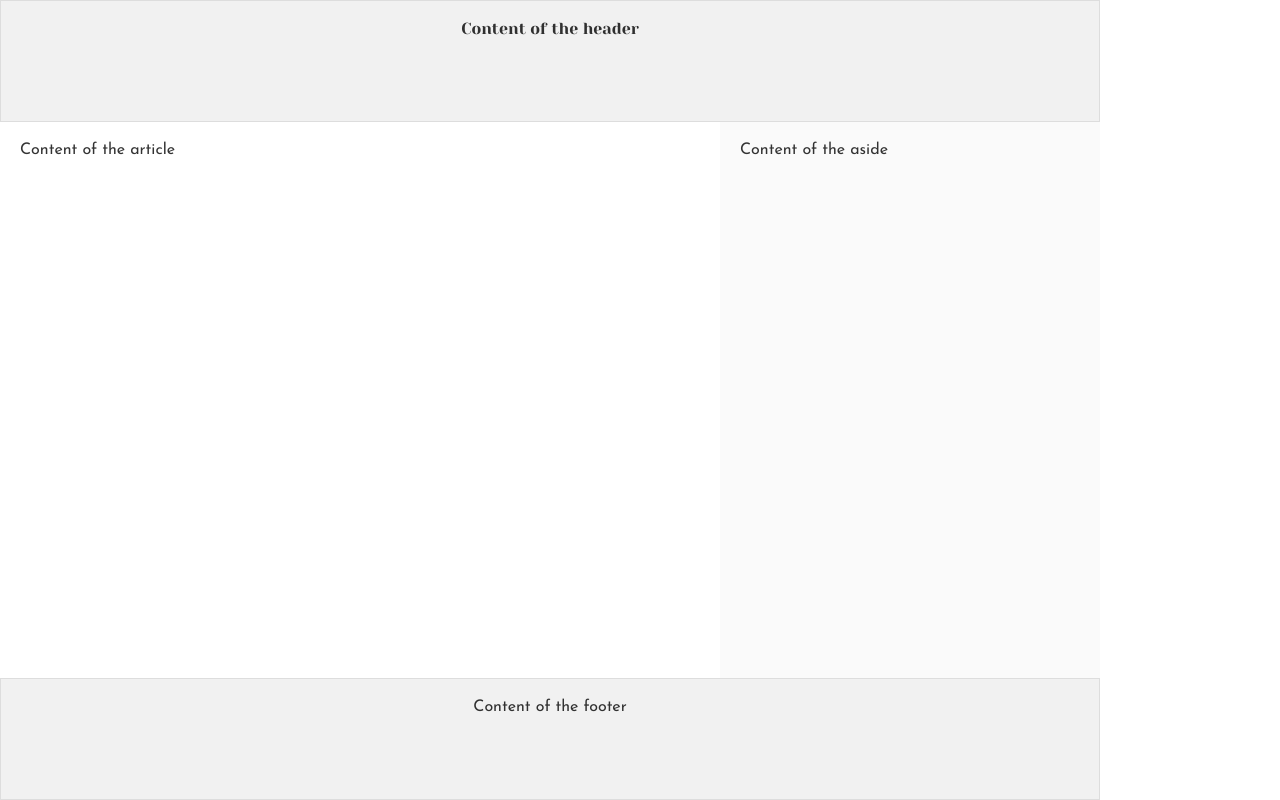
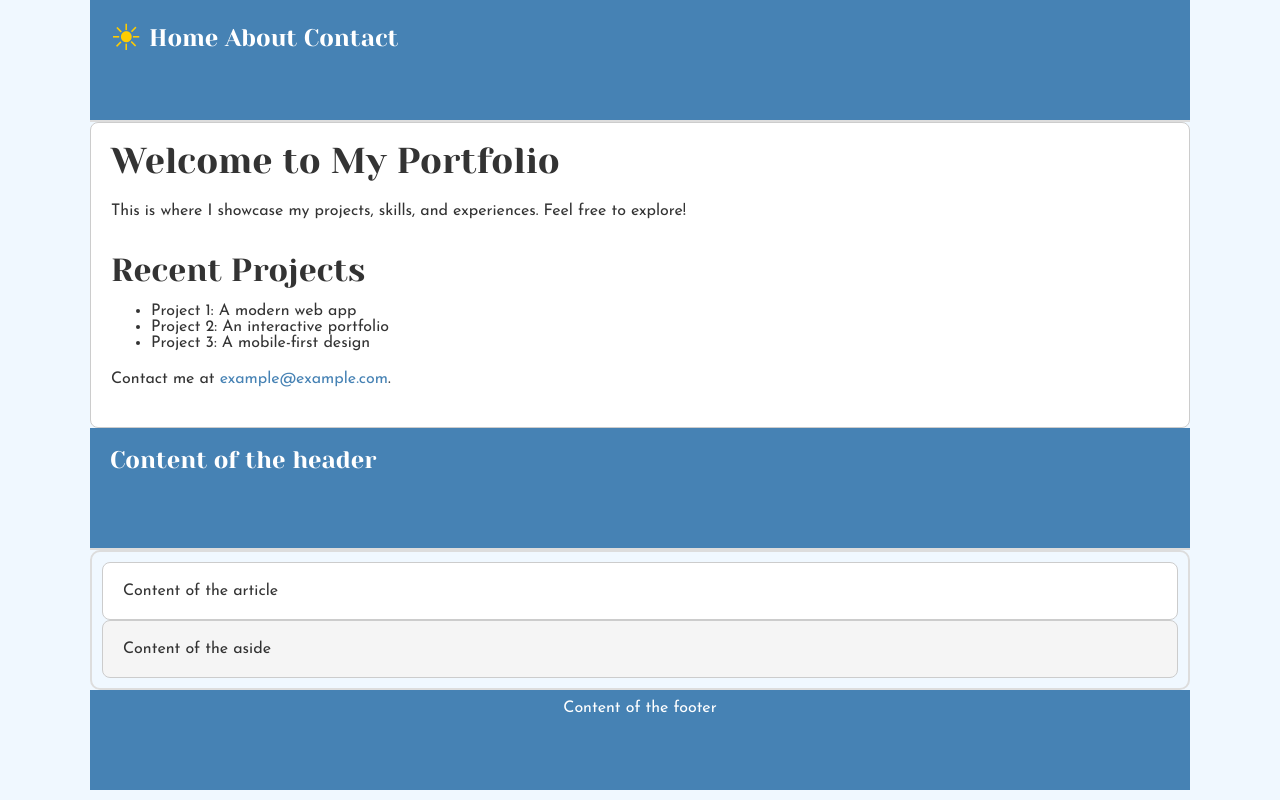
Before and after one commit to mazenhosam30/alx_html_css, a plain HTML site: page css_basic/base_index.html in a window 1280 px wide. Drawn offline with Linux system fonts and the light colour scheme.

Commit message:
Added CSS directory with base.css and styles.css; updated HTML files with CSS links

```diff
--- a/css_basic/base_index.html
+++ b/css_basic/base_index.html
@@ -7,6 +7,25 @@
     <link href="base.css" rel="stylesheet">
     <link href="styles.css" rel="stylesheet">
 </head>
+<header>
+    <ul>
+        <li class="logo">&#9728;</li> <!-- Sun symbol -->
+        <li>Home</li>
+        <li>About</li>
+        <li>Contact</li>
+    </ul>
+</header>
+<article>
+    <h1>Welcome to My Portfolio</h1>
+    <p>This is where I showcase my projects, skills, and experiences. Feel free to explore!</p>
+    <h2>Recent Projects</h2>
+    <ul>
+        <li>Project 1: A modern web app</li>
+        <li>Project 2: An interactive portfolio</li>
+        <li>Project 3: A mobile-first design</li>
+    </ul>
+    <p>Contact me at <a href="mailto:example@example.com">example@example.com</a>.</p>
+</article>
 <body class="works_on_smartphone">
     <header>
         Content of the header
--- a/css_basic/styles.css
+++ b/css_basic/styles.css
@@ -1,35 +1,84 @@
-/* Make the body a flex container and stack its children vertically */
+/* Set a background color for the entire body */
 body {
-    display: flex;
-    flex-direction: column;
-    min-height: 100vh; /* Ensure the body takes at least the full height of the viewport */
-    margin: 0;
+    background-color: #f0f8ff; /* Light blue background */
 }
 
-/* Make the main a flex container and place its children (article and aside) in a row */
-main {
-    display: flex;
-    flex-direction: row;
-    flex: auto; /* Allows the main section to grow and fill available space */
+/* Customize the header */
+header {
+    background-color: #4682b4; /* Steel blue background */
+    color: white;
+    padding: 20px;
+    font-size: 24px;
+    text-align: left;
+    border-bottom: 2px solid #ddd;
 }
 
-/* Set the layout proportions for article and aside */
+/* Customize the footer */
+footer {
+    background-color: #4682b4;
+    color: white;
+    padding: 10px;
+    text-align: center;
+}
+
+/* Customize the article and aside */
 article {
-    flex: 2; /* Takes up 2/3 of the available width */
-    overflow-y: auto; /* Allow scrolling if content overflows vertically */
-    padding: 20px; /* Optional: add some padding for better appearance */
+    background-color: #fff;
+    border: 1px solid #ccc;
+    border-radius: 8px;
+    padding: 20px;
 }
 
 aside {
-    flex: 1; /* Takes up 1/3 of the available width */
-    overflow-y: auto; /* Allow scrolling if content overflows vertically */
-    padding: 20px; /* Optional: add some padding */
+    background-color: #f5f5f5;
+    border: 1px solid #ccc;
+    border-radius: 8px;
+    padding: 20px;
 }
 
-/* Optional: Styling for header and footer */
-header, footer {
-    padding: 20px;
-    background-color: #f1f1f1;
-    text-align: center;
-    border: 1px solid #ddd;
+/* Optional: Add a border and padding to the main container */
+main {
+    border: 2px solid #ddd;
+    padding: 10px;
+    border-radius: 10px;
 }
+
+/* Example of text styling within article */
+article p {
+    font-size: 16px;
+    line-height: 1.6;
+    color: #333;
+}
+
+/* Style hyperlinks */
+a {
+    color: #4682b4;
+    text-decoration: none;
+}
+
+a:hover {
+    text-decoration: underline;
+}
+/* Logo styling */
+.logo {article h1 {
+    font-size: 28px;
+    color: #333;
+}
+
+article h2 {
+    font-size: 22px;
+    color: #666;
+}
+
+article ul {
+    padding-left: 20px;
+}
+
+article ul li {
+    margin-bottom: 10px;
+}
+
+    font-size: 36px; /* Make it bigger */
+    color: #ffcc00;  /* Sun-like yellow */
+    margin-right: 20px;
+}
```
